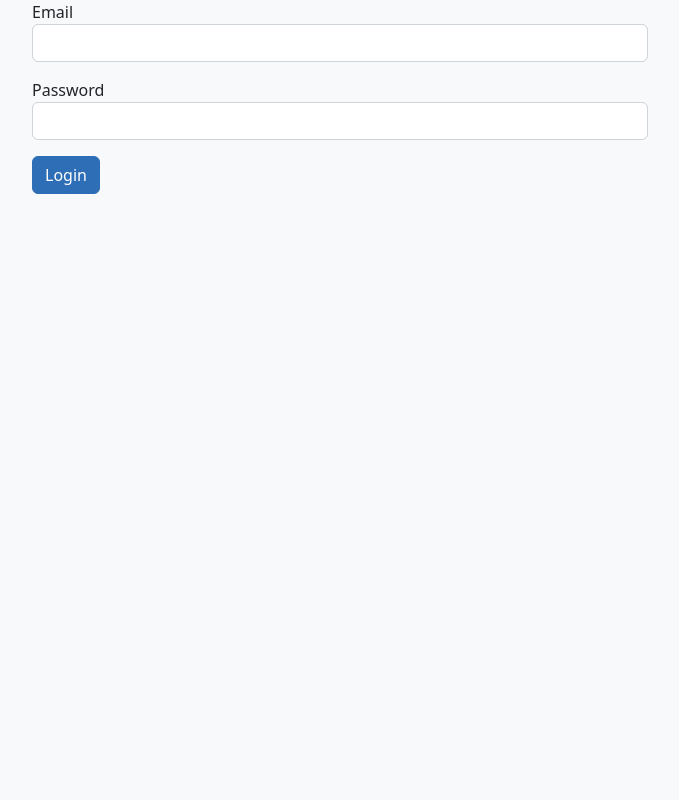
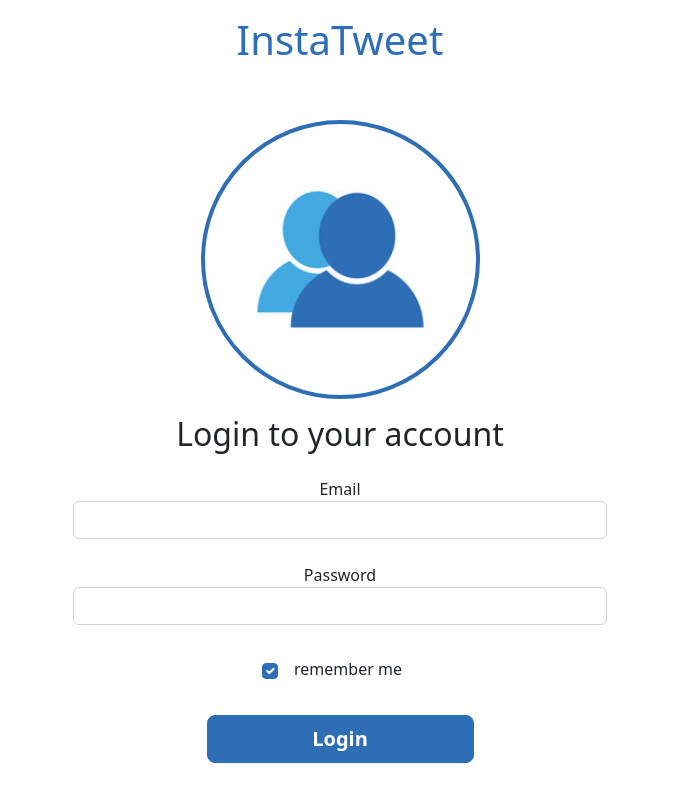
Before and after one commit to martinMr79/Javascript-2, a website with bundled scripts: page profile/login/index.html in a window 1280 px wide. Shown: the whole page, without its empty margins (300-979 px from the left). Built offline with nearby package versions, Linux system fonts and the light colour scheme.

Commit message:
basic lay out done

```diff
--- a/profile/login/index.html
+++ b/profile/login/index.html
@@ -6,22 +6,30 @@
     <meta name="viewport" content="width=device-width, initial-scale=1.0" />
     <title>login</title>
     <link rel="stylesheet" href="/dist/css/styles.css" />
-    <script src="https://cdn.jsdelivr.net/npm/bootstrap@5.2.1/dist/js/bootstrap.bundle.min.js" integrity="sha384-u1OknCvxWvY5kfmNBILK2hRnQC3Pr17a+RTT6rIHI7NnikvbZlHgTPOOmMi466C8" crossorigin="anonymous"></script>
-    <script src="/node_modules/bootstrap/dist/js/bootstrap.bundle.min.js" defer></script>
+    <script src="https://cdn.jsdelivr.net/npm/bootstrap@5.2.1/dist/js/bootstrap.bundle.min.js" defer integrity="sha384-u1OknCvxWvY5kfmNBILK2hRnQC3Pr17a+RTT6rIHI7NnikvbZlHgTPOOmMi466C8" crossorigin="anonymous"></script>
     <script src="/js/index.mjs" defer type="module"></script>
   </head>
   <body class="min-vh-100 d-flex flex-column">
+    <div class="container text-center">
+        <h1 class="mt-3 text-primary">InstaTweet</h1>
+        <!--https://icon-library.com/icon/user-icon-jpg-28.html-->
+        <img
+          src="../../images/user-icon-jpg-28.jpg"
+          class="img-thumbnail rounded-circle w-25 mt-5 mb-3 border border-4 border-primary"
+          alt="profile-img"
+        />
 
-
-<main class="flex-grow-1 bg-light text-dark">
+<main class="flex-grow-1 text-dark">
     <div class="container-fluid">
         <div class="row justify-content-center">
+
             <div class="col-12 col-md-6">
+                <h2 class="mb-4">Login to your account</h2>
                 <form id="loginForm">
 
                     <div class="form-group mb-3">
                         <label for="">Email</label>
-                        <input class="form-control" type="email" name="email" required pattern="^[\w\-.]+@(stud.)?noroff.no$" title="Only @(stud.)noroff.no domains are allowed to login.">
+                        <input class="form-control mb-4" type="email" name="email" required pattern="^[\w\-.]+@(stud.)?noroff.no$" title="Only @(stud.)noroff.no domains are allowed to login.">
                     </div>
 
                     <div class="form-group mb-3">
@@ -29,7 +37,23 @@
                         <input class="form-control" type="password" name="password" required minlength="8">
                     </div>
 
-                    <button class="btn btn-primary">Login</button>
+                    <div
+                    class="d-flex align-items-center justify-content-center form-check"
+                  >
+                    <input
+                      class="form-check-input"
+                      type="checkbox"
+                      value=""
+                      id="flexCheckChecked"
+                      checked
+                    />
+                    <p class="mx-3 mt-3">remember me</p>
+
+                  </div>
+
+
+
+                    <button class="btn btn-primary my-3 col-6 btn-lg fw-bolder">Login</button>
 
                 </form>
             </div>
```
